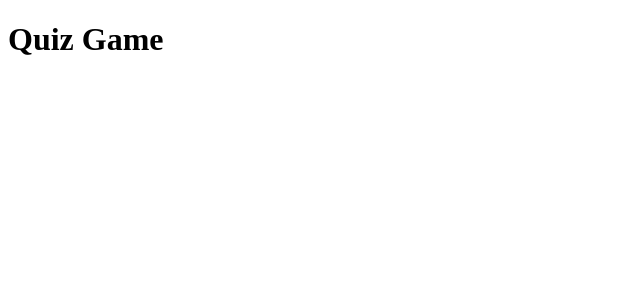
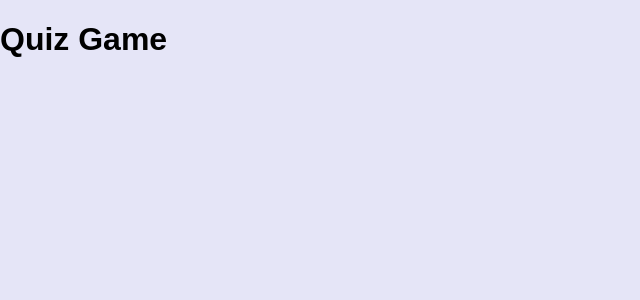
Before and after one commit to PauloAlves8039/react-typescript-quiz-game, a React (Vite) app: page / in a window 1280 px wide. Shown: the top 300 px of the page, without its empty margins (0-640 px from the left). Built offline with nearby package versions, Linux system fonts and the light colour scheme; the HTML template or start-up script is replaced by a standard one.

Commit message:
style: cria estilos globais

```diff
--- a/src/index.scss
+++ b/src/index.scss
@@ -0,0 +1,125 @@
+:root {
+    font-family: "Poppins", sans-serif;
+    font-synthesis: none;
+    text-rendering: optimizeLegibility;
+    -webkit-font-smoothing: antialiased;
+
+    --white-color1: #FFF;
+    --yellow-color1: #FFFF00;
+    --main-color1: #4047C1;
+    --secondary-color1: #FCA82F;
+    --secondary-color2: #FEC069;
+    --gray-color1: #ECECEC;
+    --gray-color2: #E5E5F7;
+    --purple-color1: #8888EA;
+    --green-color1: #73BB05;
+    --green-color1: hsla(84, 95%, 38%, 0.3);
+    --danger-color1: #E74738;
+    --dark-color1: #1D1D1D;
+    --dark-color2: rgba(68,76,247,0.1);
+}
+
+body {
+    margin: 0;
+    padding: 0;
+    background-color: var(--gray-color2);
+
+    .container {
+      width: 840px;
+      max-width: 100%;
+      margin: auto;
+      text-align: center;
+    }
+
+    h1, h2, h3 {
+      color: var(--main);
+    }
+
+    h4 {
+      font-weight: 400;
+    }
+
+    button {
+      min-width: 260px;
+      height: 50px;
+      background-color: var(--main);
+      border: 1px solid var(--main);
+      color: var(--white-color1);
+      text-transform: uppercase;
+      display: block;
+      margin: 8px auto;
+      font-size: 18px;
+      border-radius: 16px;
+      transition: 0.5s;
+      cursor: pointer;
+
+      &:hover {
+        background-color: var(--purple-color1);
+        border: 1px solid var(--purple-color1);
+      }
+
+      &.yellow {
+        background-color: var(--secondary-color1);
+        border: 1px solid var(--secondary-color1);
+
+        &:hover {
+          background-color: var(--secondary-color2);
+          border: 1px solid var(--secondary-color2);
+        }
+      }
+      &.white {
+        background-color: var(--white-color1);
+        border: 1px solid var(--white-color1);
+        color: var(--black);
+        &:hover {
+          background-color: var(--gray-color1);
+          border: 1px solid var(--gray-color1);
+        }
+      }
+    }
+  }
+
+  .pattern-bg {
+    background-image: radial-gradient(var(--dark-color2) 2px, var(--gray-color2) 2px);
+    background-size: 40px 40px;
+  }
+
+
+  .full-page-loader {
+    position: absolute;
+    width: 100%;
+    height: 100vh;
+    top: 0;
+    left: 0;
+    z-index: 999;
+    display: flex;
+    align-items: center;
+    justify-content: center;
+
+    .lds-dual-ring {
+      display: inline-block;
+      width: 80px;
+      height: 80px;
+
+      &:after {
+        content: " ";
+        display: block;
+        width: 64px;
+        height: 64px;
+        margin: 8px;
+        border-radius: 50%;
+        border: 6px solid var(--main);
+        border-color: var(--main) transparent var(--main) transparent;
+        animation: lds-dual-ring 1.2s linear infinite;
+      }
+    }
+  }
+
+  @keyframes lds-dual-ring {
+    0% {
+      transform: rotate(0deg);
+    }
+    100% {
+      transform: rotate(360deg);
+    }
+  }
```
